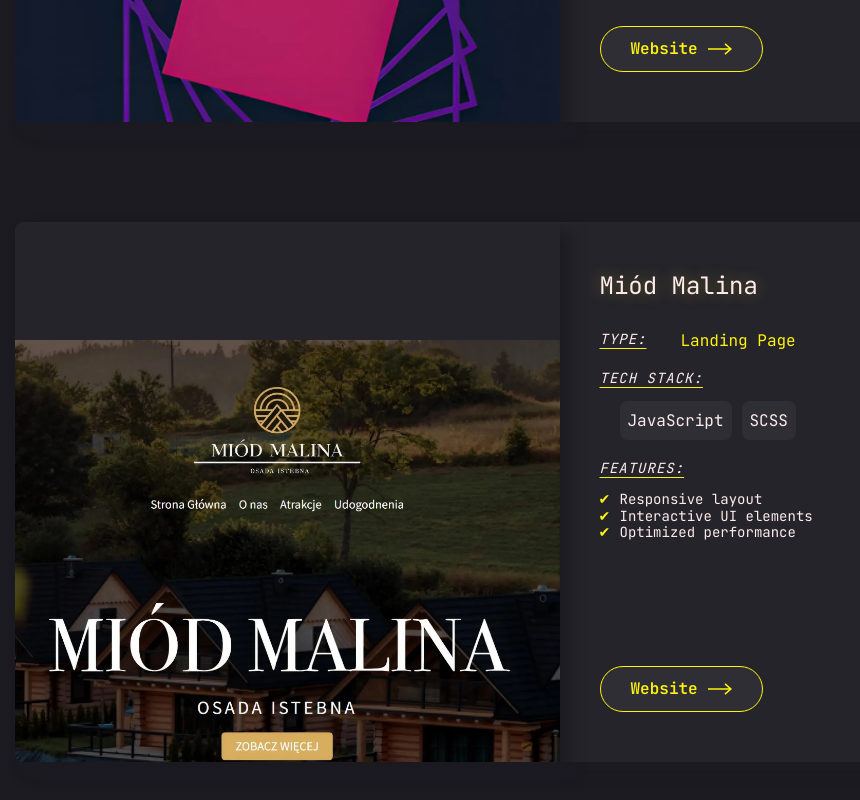
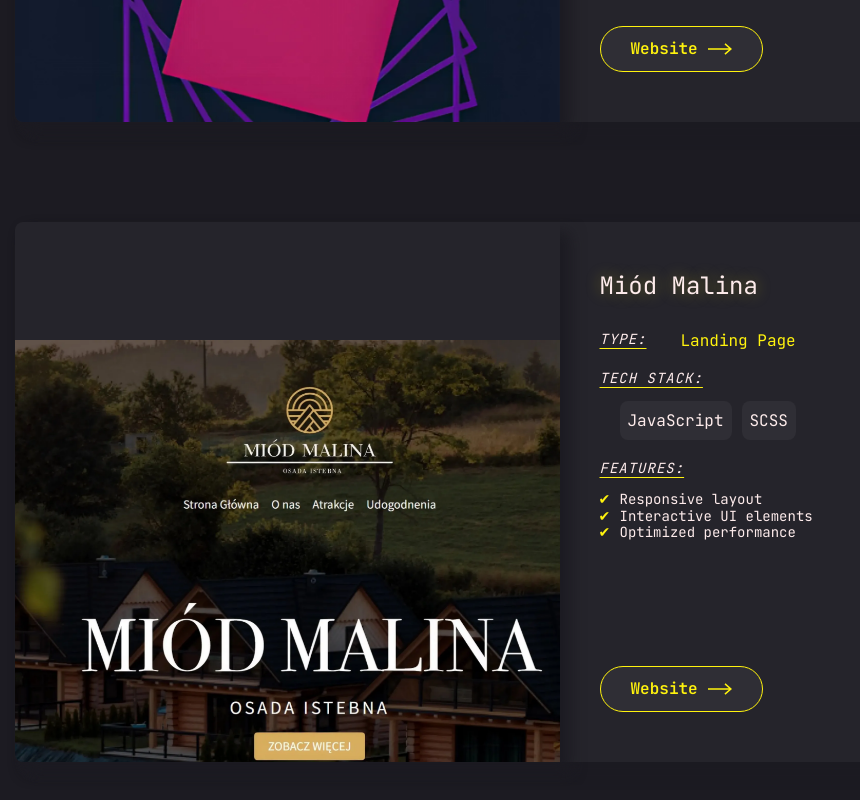
Before and after one commit to KatriNNe-ua/Portfolio, a React (Vite) app: page / in a window 1280 px wide. Shown: the part 3494-4294 px from the top of the page, without its empty margins (0-860 px from the left). Built offline with nearby package versions, Linux system fonts and the light colour scheme.

Commit message:
position

```diff
--- a/css/style.css
+++ b/css/style.css
@@ -787,8 +787,8 @@
   transition: transform 0.3s linear;
   transition: transform 0.3s linear, -webkit-transform 0.3s linear;
   will-change: transform;
-  -o-object-position: right;
-     object-position: right;
+  -o-object-position: center;
+     object-position: center;
 }
 @media (any-hover: hover) {
   .work__img img:hover {
--- a/src/data/myProjects.js
+++ b/src/data/myProjects.js
@@ -21,6 +21,7 @@
     ],
     image: "images/project/jacob-grönberg.webp",
     link: "https://superlative-shortbread-39d303.netlify.app/",
+    position: "right",
   },
   {
     id: 2,
--- a/src/scss/_project.scss
+++ b/src/scss/_project.scss
@@ -60,7 +60,7 @@
 			object-fit: cover;
 			transition: transform 0.3s linear;
 			will-change: transform;
-			object-position: right;
+			object-position: center;
 
 			@media (any-hover: hover) {
 				&:hover {
--- a/src/sections/Projects/ProjectItem.jsx
+++ b/src/sections/Projects/ProjectItem.jsx
@@ -7,7 +7,7 @@
       <article className="work__item">
         <a href={work.link} className="work__img" target="_blank">
           <Parallax speed={-13} className="work__parallax">
-            <img src={work.image} alt={`Screenshot of ${work.title}`} />
+            <img src={work.image} alt={`Screenshot of ${work.title}`} style={{objectPosition: work.position?work.position: "center"}}/>
           </Parallax>
         </a>
         <div className="work__content">
```
